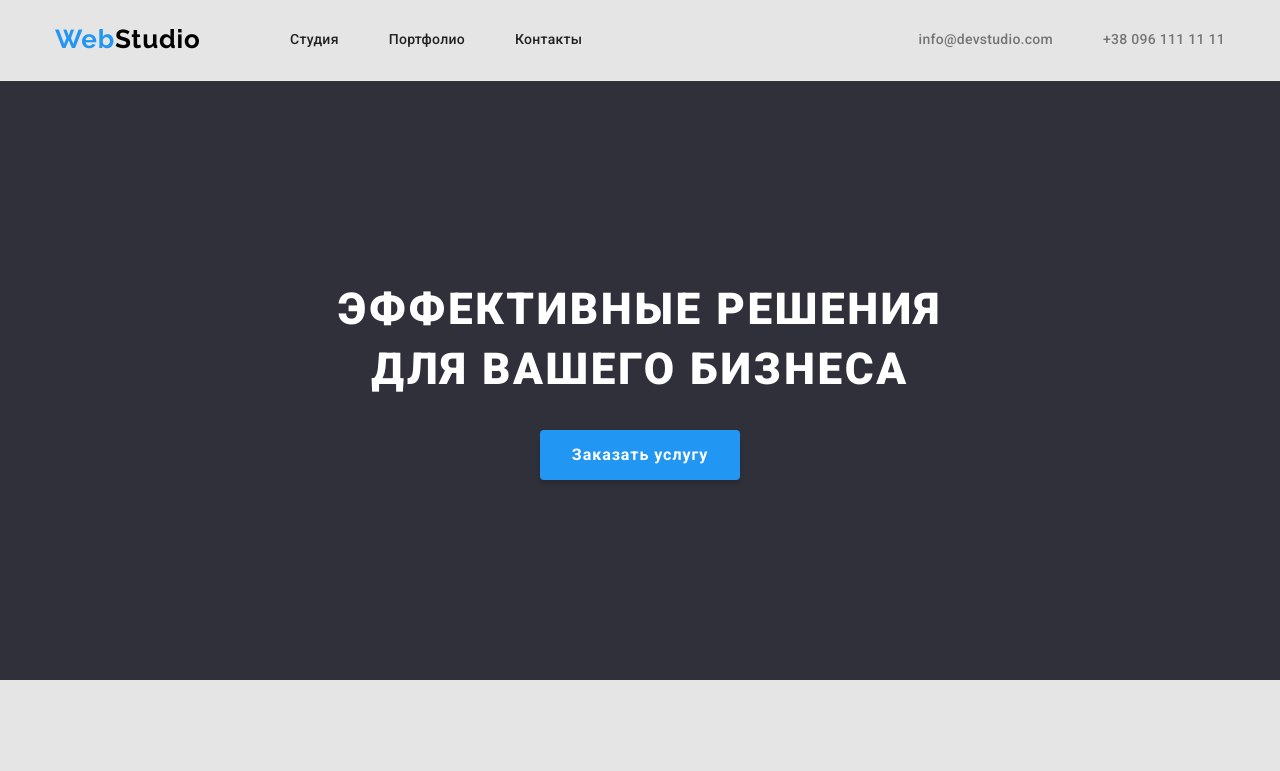
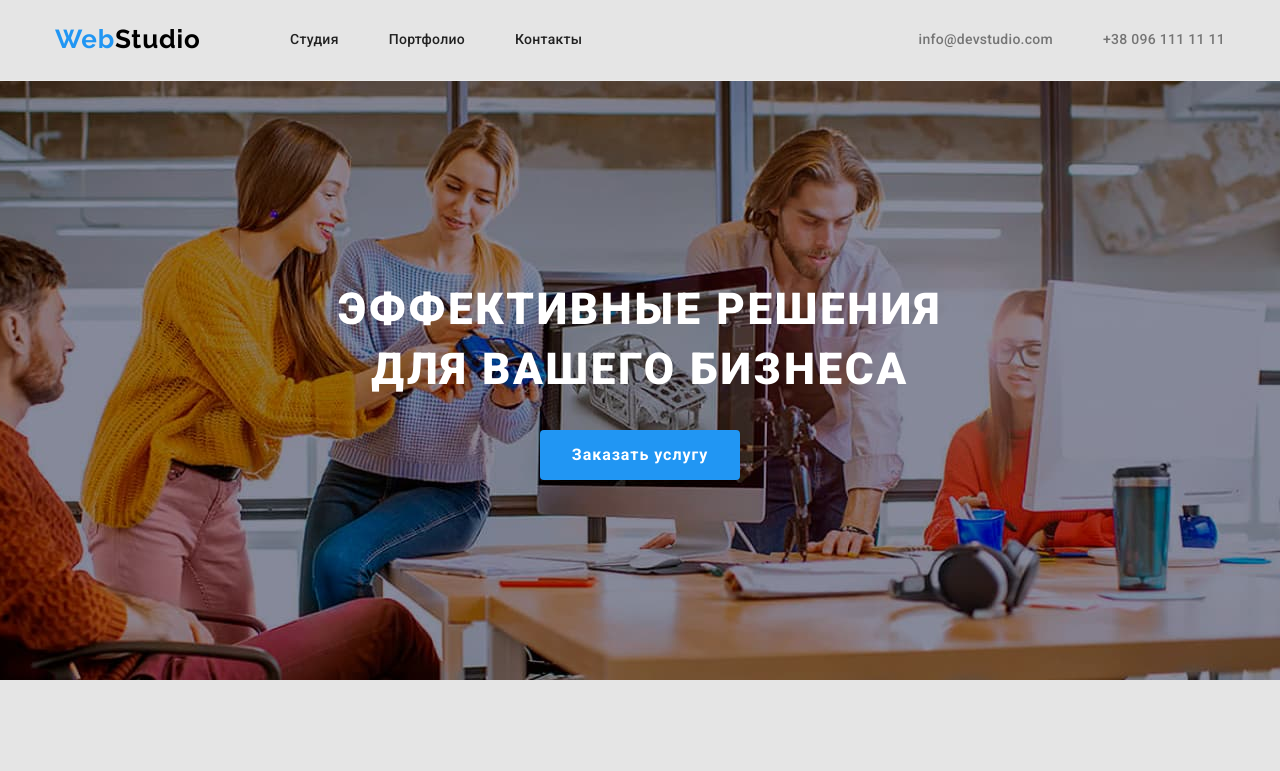
Before and after one commit to 3197344/home-work-04, a plain HTML site: page index.html in a window 1280 px wide. Shown: the top 771 px of the page. Drawn offline with nearby package versions, Linux system fonts and the light colour scheme.

Commit message:
герой правки фона

```diff
--- a/css/styles.css
+++ b/css/styles.css
@@ -161,13 +161,25 @@ body {
 /* -----------------Герой-------------------- */
 .hero {
   margin: 0 auto;
-  background-color: var(--accent-bg-color);
+
   text-align: center;
-
+  max-width: 1600px;
   height: 600px;
   padding-top: 200px;
   padding-bottom: 200px;
   align-items: center;
+
+  background-color: #c4c4c4;
+  background-image: linear-gradient(
+    to right,
+    rgba(47, 48, 58, 0.4),
+    rgba(47, 48, 58, 0.4)
+  );
+
+  background-image: url(../img/fon.jpg);
+  background-repeat: no-repeat;
+  background-position: center;
+  background-size: cover;
 }
 
 .hero-title {
@@ -386,9 +398,6 @@ body {
   line-height: 1.19;
   letter-spacing: 0.03em;
 }
-.footer-set {
-  /* margin-top: 60px; */
-}
 
 .footer-nav {
   /* outline: 2px solid teal;  */
@@ -427,8 +436,8 @@ body {
   font-style: normal;
   margin-bottom: 9px;
 }
-.footer-item {
-}
+/* .footer-item {
+} */
 
 /* --------------Портфолио--------------- *
 /* ------------- Наши работы ----------*/
--- a/index.html
+++ b/index.html
@@ -5,7 +5,7 @@
     <meta charset="UTF-8" />
     <meta http-equiv="X-UA-Compatible" content="IE=edge" />
     <meta name="viewport" content="device-width, initial-scale=1.0" />
-    <title>My home work 03</title>
+    <title>My home work 04</title>
     <link rel="preconnect" href="https://fonts.googleapis.com" />
     <link rel="preconnect" href="https://fonts.gstatic.com" crossorigin />
     <link
```
